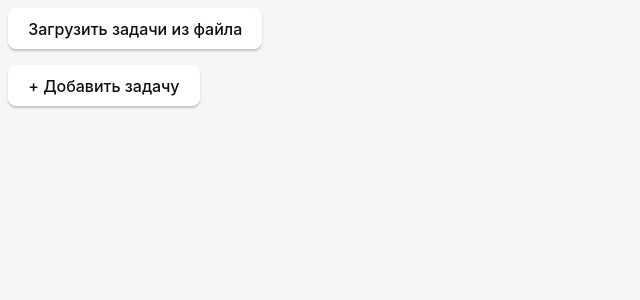
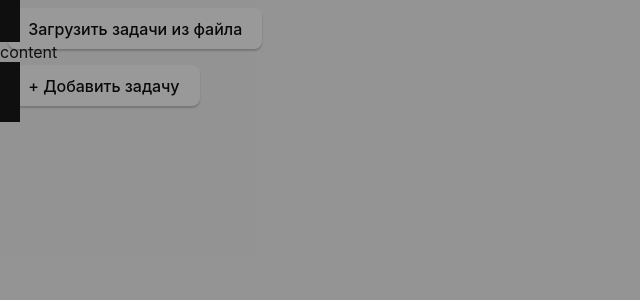
Before and after one commit to sergashtromb/Learn_Tauri_with_Svelte, a Svelte app: page / in a window 1280 px wide. Shown: the top 300 px of the page, without its empty margins (0-640 px from the left). Built offline with nearby package versions, Linux system fonts and the light colour scheme.

Commit message:
попытка сделать модальные окна

```diff
--- a/src/App.svelte
+++ b/src/App.svelte
@@ -55,6 +55,26 @@
 
 <style>
 
+.modal_window {
+  display: block;
+  position: fixed;
+  width: 100%;
+  height: 100%;
+  left: 0;
+  top: 0;
+  background-color:rgba(0, 0, 0, 0.4);
+  overflow: auto;
+  z-index: 1;
+}
+
+.modal_content {
+  margin: 0 auto;
+  width: 75%;
+  background-color: #0f0f0f;
+  padding: 20px;
+  position: relative;
+}
+
 #main_container {
   margin: auto, 0;
 }
@@ -71,6 +91,15 @@ ul {
 </style>
 
 <div id="main_container">
+
+  <dev class="modal_window">
+
+    <dev class="modal_content">
+      <p>content</p>
+    </dev>
+
+  </dev>
+
   <div id="tools">
     <button on:click={get_tasks}>Загрузить задачи из файла</button>
   </div>
```
